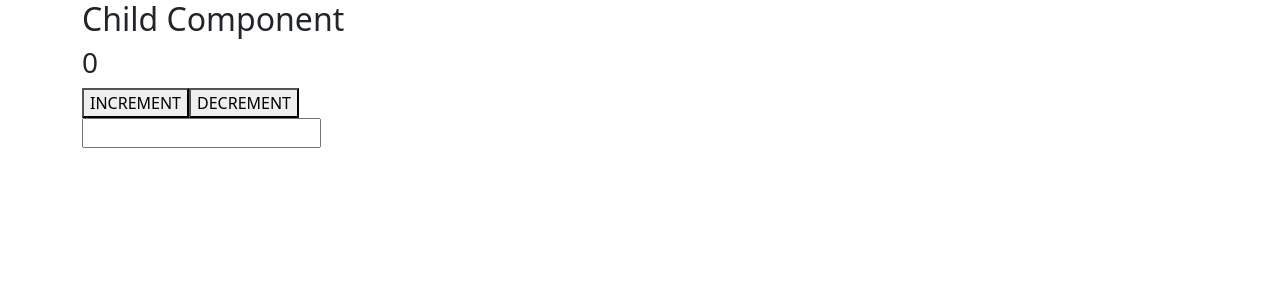
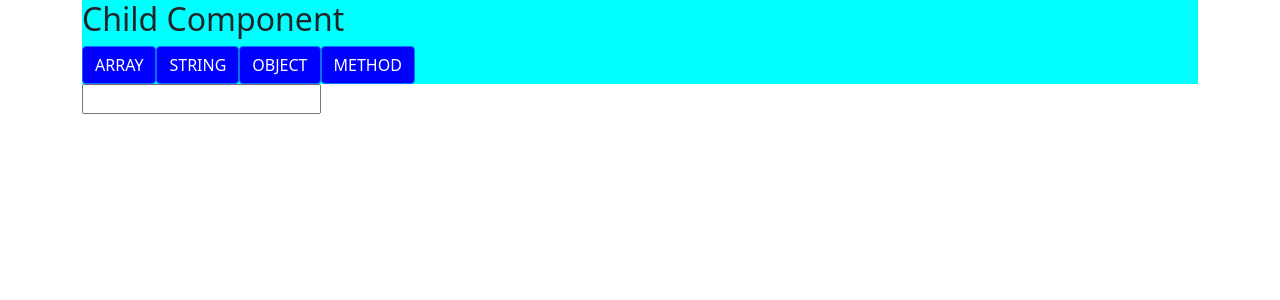
Before and after one commit to edhimurwanto/angular-youtube-tutorial, an Angular app: page / in a window 1280 px wide. Shown: the top 300 px of the page. Built offline with nearby package versions, Linux system fonts and the light colour scheme.

Commit message:
[DIRECTIVE] example ngClass

```diff
--- a/src/app/child/child.component.html
+++ b/src/app/child/child.component.html
@@ -2,8 +2,12 @@
 
     <h2>Child Component</h2>
 
-    <h3>{{counter}}</h3>
-    <button (click)="increment()">INCREMENT</button>
-    <button (click)="decrement()">DECREMENT</button>
+    <button [ngClass]="['btn', 'btn-primary']">ARRAY</button>
+
+    <button [ngClass]="'btn btn-primary'">STRING</button>
+
+    <button [ngClass]="{ btn: true, 'btn-primary': true }">OBJECT</button>
+
+    <button [ngClass]="btnClasses()">METHOD</button>
 
 </div>
--- a/src/app/child/child.component.scss
+++ b/src/app/child/child.component.scss
@@ -1,3 +1,12 @@
 .special {
     background-color: aqua;
 }
+
+.btn {
+    color: white;
+    background-color: aquamarine;
+}
+
+.btn-primary {
+    background-color: blue;
+}
--- a/src/app/child/child.component.ts
+++ b/src/app/child/child.component.ts
@@ -7,20 +7,27 @@ import { Component, Input, OnInit, Output, EventEmitter } from '@angular/core';
 })
 export class ChildComponent implements OnInit {
 
-  @Input() counter! : number;
+  @Input() counter!: number;
   @Output() counterChange = new EventEmitter<number>();
 
-  isSpecial = false
+  isSpecial = true
 
-  increment(){
+  btnClasses = () => {
+    return {
+      btn: true,
+      "btn-primary": this.isSpecial
+    }
+  }
+
+  increment() {
     this.handleChangeCounter(this.counter + 1);
   }
 
-  decrement(){
+  decrement() {
     this.handleChangeCounter(this.counter - 1);
   }
 
-  handleChangeCounter(value){
+  handleChangeCounter(value) {
     this.counterChange.emit(value);
   }
 
```
